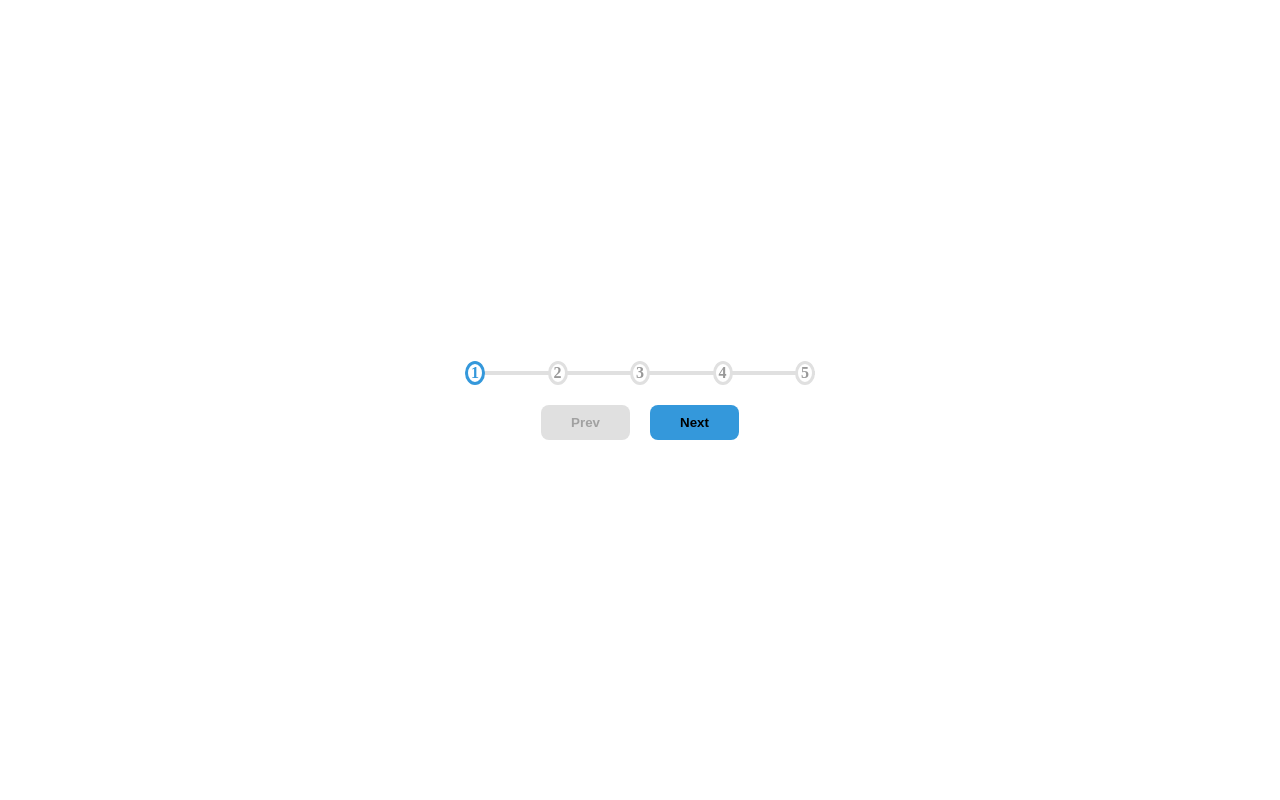
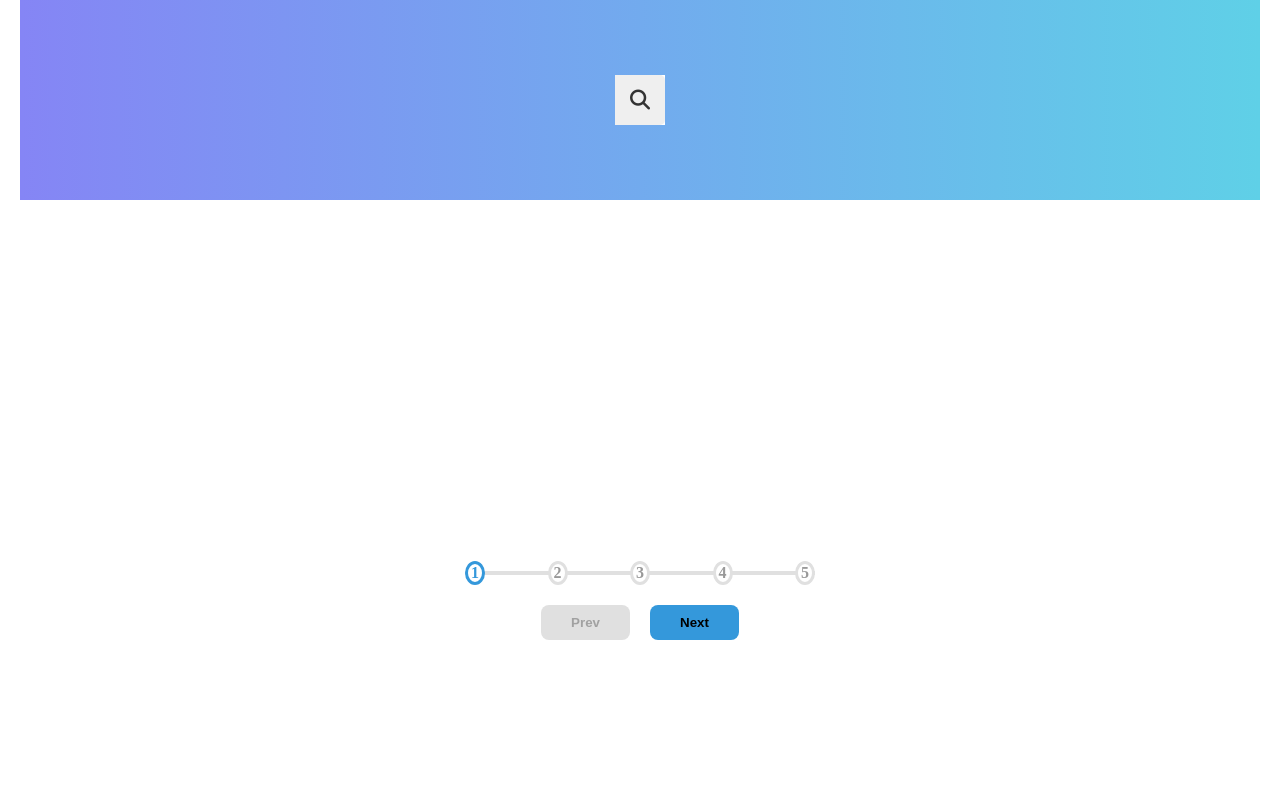
Before and after one commit to sabbir-web-dev/HTML-CSS-JaveScript, a plain HTML site: page index.html in a window 1280 px wide. Shown: the top 800 px of the page. Drawn offline with Linux system fonts and the light colour scheme.

Commit message:
hidden search ber add

```diff
--- /dev/null
+++ b/css/Hidden-search.css
@@ -0,0 +1,43 @@
+.hidden-search-wrap{
+  width: 100%;
+  height: 200px;
+  display: flex;
+  justify-content: center;
+  align-items: center;
+  background: #020024;
+  background: linear-gradient(90deg, #020024 0%, #8585f5 0%, #5fd0e7 100%); ;
+}
+.hidden-search{
+  position: relative;
+  height: 50px;
+}
+.hidden-search-input{
+  width: 50px;
+  height: 50px;
+  padding:10px;
+  font-size: 20px;
+  outline: none;
+  border: none;
+  border-radius: 5px 0px 0px 5px;
+  transition:width .3s ease;
+}
+.hidden-search-btn{
+  position: absolute;
+  left: 0;
+  top:0;
+  width: 50px;
+  height: 50px;
+  border: none;
+  outline: none;
+  font-size: 20px;
+  color:#333;
+  cursor: pointer;
+  border-radius: 0px 5px 5px 0px;
+  transition:transform .3s ease;
+}
+.hidden-search.hidden-search-active input{
+  width: 200px;
+}
+.hidden-search.hidden-search-active button{
+  transform:translateX(198px);
+}
--- a/index.html
+++ b/index.html
@@ -5,15 +5,33 @@
     <meta name="viewport" content="width=device-width, initial-scale=1.0" />
     <title>Progress Steap</title>
 
+    <!-- --font-awsome-- -->
+    <link rel="stylesheet" href="https://cdnjs.cloudflare.com/ajax/libs/font-awesome/6.5.2/css/all.min.css" integrity="sha512-SnH5WK+bZxgPHs44uWIX+LLJAJ9/2PkPKZ5QiAj6Ta86w+fsb2TkcmfRyVX3pBnMFcV7oQPJkl9QevSCWr3W6A==" crossorigin="anonymous" referrerpolicy="no-referrer" />
     <!-- style progressSteap  -->
     <link rel="stylesheet" href="/css/progressSteap.css" />
     <!-- --expanding-car--  -->
     <link rel="stylesheet" href="/css/expandingCars.css" />
+    <!-- --Hidden-search--  -->
+    <link rel="stylesheet" href="/css/Hidden-search.css" />
+
+
     <!-- --style-- -->
     <link rel="stylesheet" href="style.css" />
   </head>
   <body>
     <div class="html-css-js">
+
+    <!-- --Hidden-search-start-- -->
+      <div class="hidden-search-wrap">
+        <div class="hidden-search">
+          <input type="text" name="search" class="hidden-search-input" placeholder="search" id="hidden-search">
+          <button type="button" class="hidden-search-btn">
+            <i class="fa-solid fa-magnifying-glass"></i>
+          </button>
+        </div>
+      </div>
+    <!-- --Hidden-search-end-- -->
+
       <!-- --Progress-steap-start-- -->
       <div class="progress-container">
         <div class="progress-wrap">
@@ -75,8 +93,8 @@
         </div>
       </div>
       <!-- --expanding-card-end-- -->
+
     </div>
-
     <!-- =======================java-script================== -->
 
     <!-- --progressStap  -->
@@ -84,5 +102,7 @@
 
     <!-- --expanding-card--  -->
     <script src="/js/expandingCard.js"></script>
+    <!-- --Hidden-search--  -->
+    <script src="/js/Hidden-search.js"></script>
   </body>
 </html>
--- /dev/null
+++ b/js/Hidden-search.js
@@ -0,0 +1,6 @@
+const search = document.querySelector(".hidden-search");
+const btn = document.querySelector(".hidden-search-btn");
+
+btn.addEventListener("click", () => {
+  search.classList.toggle("hidden-search-active");
+})
```
